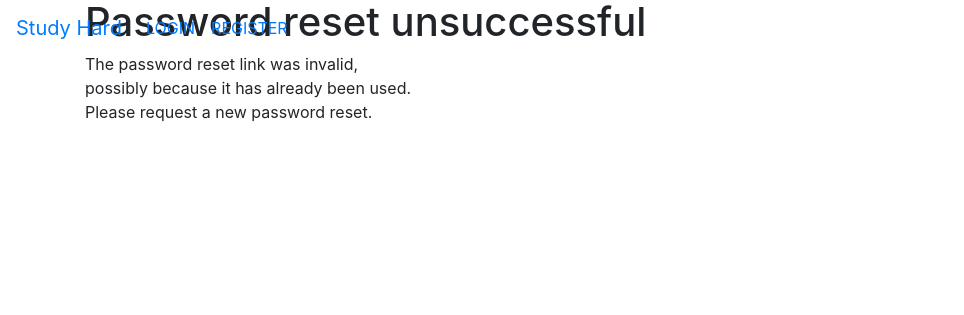
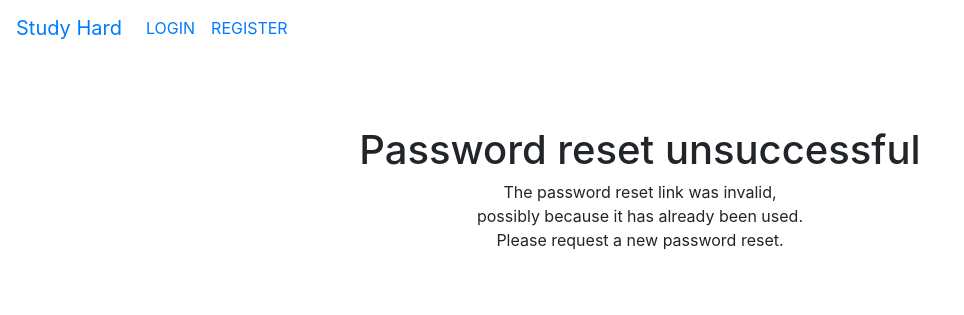
Before and after one commit to punkyoon/study-hard, a Django app: a page that uses templates/base.html in a window 1280 px wide. Shown: the top 315 px of the page, without its empty margins (0-964 px from the left). Run offline with Django 3.2, Linux system fonts and the light colour scheme; some libraries are stand-ins or nearby versions.

Commit message:
added css

```diff
--- /dev/null
+++ b/static/css/base.css
@@ -0,0 +1,7 @@
+body {
+  padding-top: 5rem;
+}
+.container {
+  padding: 3rem 1.5rem;
+  text-align: center;
+}
--- a/templates/base.html
+++ b/templates/base.html
@@ -10,6 +10,10 @@
     {% endblock %}
 
     <link rel="stylesheet" href="https://maxcdn.bootstrapcdn.com/bootstrap/4.0.0-beta/css/bootstrap.min.css" integrity="sha384-/Y6pD6FV/Vv2HJnA6t+vslU6fwYXjCFtcEpHbNJ0lyAFsXTsjBbfaDjzALeQsN6M" crossorigin="anonymous">
+
+    {% load static %}
+    <link rel="stylesheet" href="{% static 'css/base.css' %}">
+
     <script src="https://maxcdn.bootstrapcdn.com/bootstrap/4.0.0-beta/js/bootstrap.min.js" integrity="sha384-h0AbiXch4ZDo7tp9hKZ4TsHbi047NrKGLO3SEJAg45jXxnGIfYzk4Si90RDIqNm1" crossorigin="anonymous"></script>
     <script src="https://code.jquery.com/jquery-3.2.1.slim.min.js" integrity="sha384-KJ3o2DKtIkvYIK3UENzmM7KCkRr/rE9/Qpg6aAZGJwFDMVNA/GpGFF93hXpG5KkN" crossorigin="anonymous"></script>
   </head>
```
